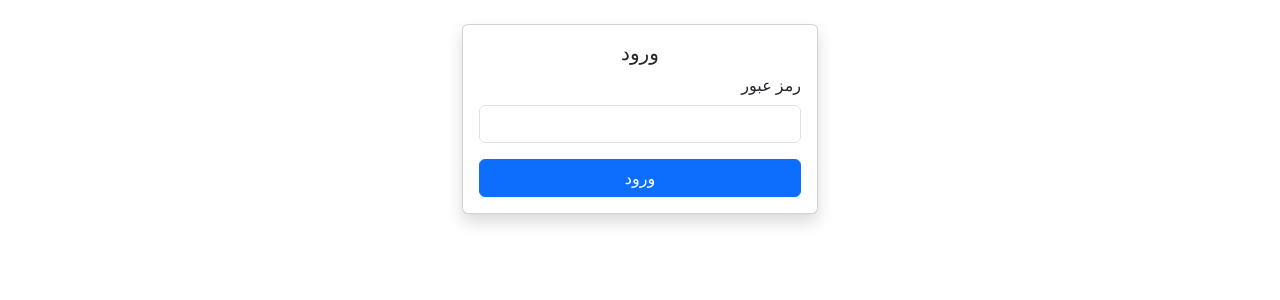
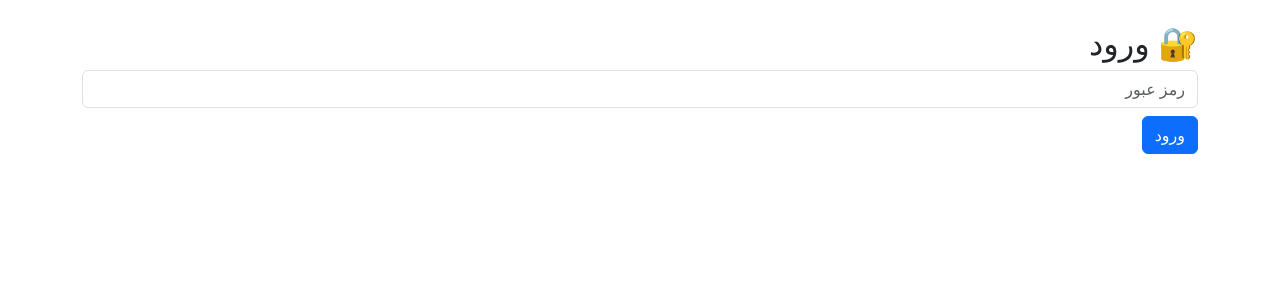
Before and after one commit to Nekooei-Dev/internet-router-ui, a Python web app: template templates/login.html in a window 1280 px wide. Shown: the part 56-356 px from the top of the page. Run offline with Jinja, Linux system fonts and the light colour scheme; the template is opened without the code that fills it, so the values that code supplies are empty.

Commit message:
Update login.html

```diff
--- a/templates/login.html
+++ b/templates/login.html
@@ -1,19 +1,9 @@
 {% extends 'layout.html' %}
+{% block title %}ورود{% endblock %}
 {% block content %}
-<div class="row justify-content-center">
-  <div class="col-md-4">
-    <div class="card shadow">
-      <div class="card-body">
-        <h5 class="card-title text-center">ورود</h5>
-        <form method="post" action="/login">
-          <div class="mb-3">
-            <label for="password" class="form-label">رمز عبور</label>
-            <input type="password" class="form-control" id="password" name="password" required>
-          </div>
-          <button type="submit" class="btn btn-primary w-100">ورود</button>
-        </form>
-      </div>
-    </div>
-  </div>
-</div>
+<h2>🔐 ورود</h2>
+<form method="post">
+    <input type="password" name="password" class="form-control" placeholder="رمز عبور">
+    <button class="btn btn-primary mt-2">ورود</button>
+</form>
 {% endblock %}
```
